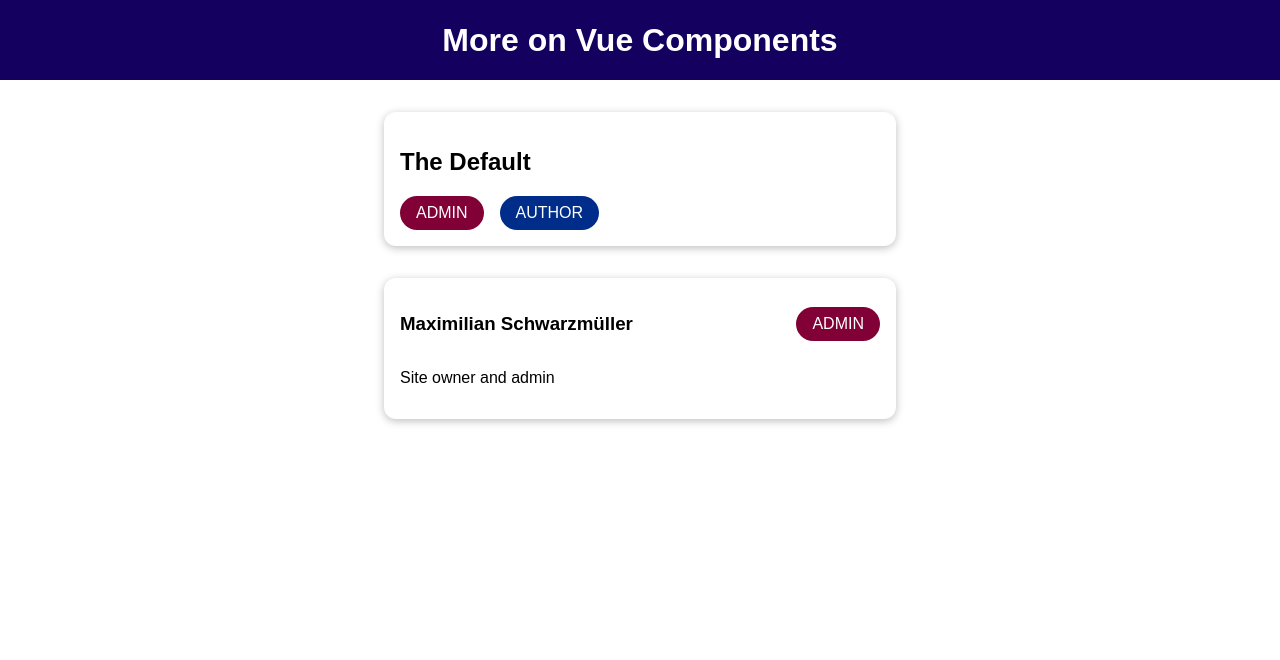
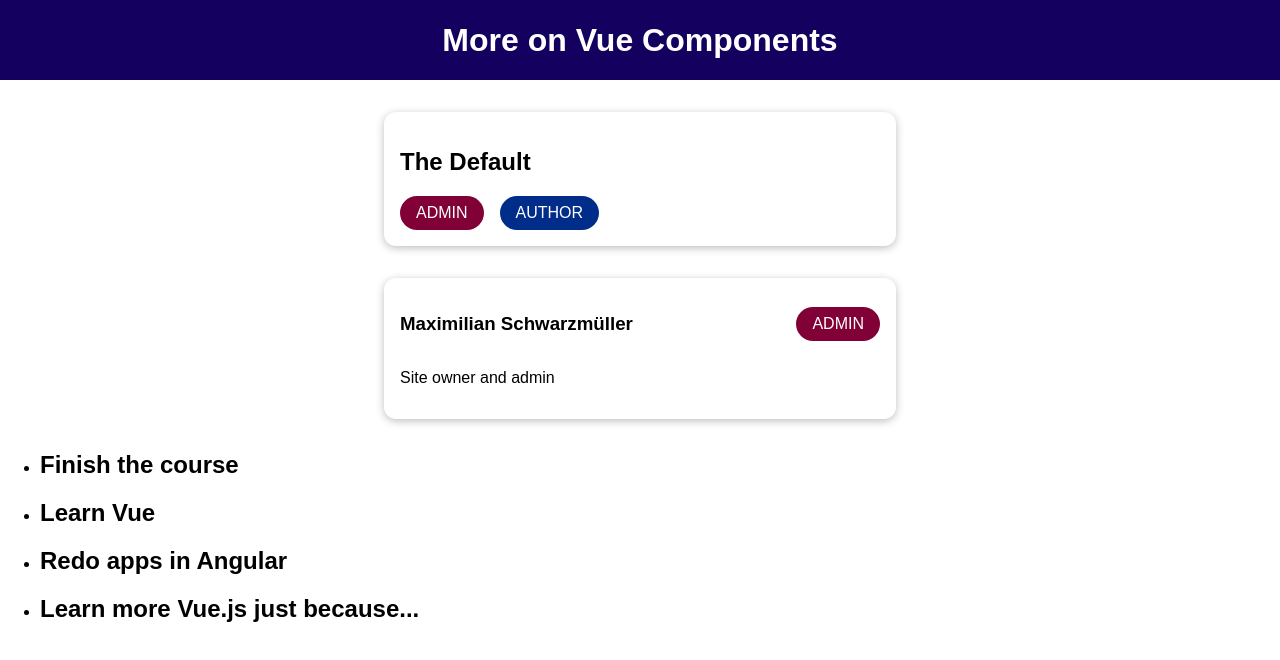
Before and after one commit to Benneee/relearning-vue, a Vue app in the folder cmp-adv-01-starting-setup/: page / in a window 1280 px wide. Shown: the top 660 px of the page. Built offline with nearby package versions, Linux system fonts and the light colour scheme; the HTML template or start-up script is replaced by a standard one.

Commit message:
Feat: scoped slots

```diff
--- a/cmp-adv-01-starting-setup/src/App.vue
+++ b/cmp-adv-01-starting-setup/src/App.vue
@@ -7,6 +7,16 @@
       :info-text="activeUser.description"
       :role="activeUser.role"
     />
+    <course-goals>
+      <!-- You can gain access to that slot's data which is the iterated item in the array -->
+      <!-- So all the props data available in the slot component is now available in slotProps -->
+      <template #default="slotProps">
+        <!-- Since we used item for the goals item -->
+        <h2>{{ slotProps.item }}</h2>
+        <!-- It is important to know that Vue will not change the prop name -->
+        <p>{{ slotProps['the-index'] }}</p>
+      </template>
+    </course-goals>
   </div>
 </template>
 
@@ -14,12 +24,14 @@
 import TheHeader from './components/TheHeader.vue';
 import UserInfo from './components/UserInfo.vue';
 import BadgeList from './components/BadgeList.vue';
+import CourseGoals from './components/CourseGoals.vue';
 
 export default {
   components: {
     TheHeader,
     UserInfo,
     BadgeList,
+    CourseGoals,
   },
 
   data() {
--- /dev/null
+++ b/cmp-adv-01-starting-setup/src/components/CourseGoals.vue
@@ -0,0 +1,25 @@
+<template>
+  <ul>
+    <li v-for="(goal, index) in goals" :key="`goal-${index}`">
+      <!-- To allow the data from here be passed on to the component using this slot component -->
+      <slot :item="goal" the-index="..."></slot>
+    </li>
+  </ul>
+</template>
+
+<script>
+export default {
+  name: 'CourseGoals',
+
+  data() {
+    return {
+      goals: [
+        'Finish the course',
+        'Learn Vue',
+        'Redo apps in Angular',
+        'Learn more Vue.js just because...',
+      ],
+    };
+  },
+};
+</script>
```
